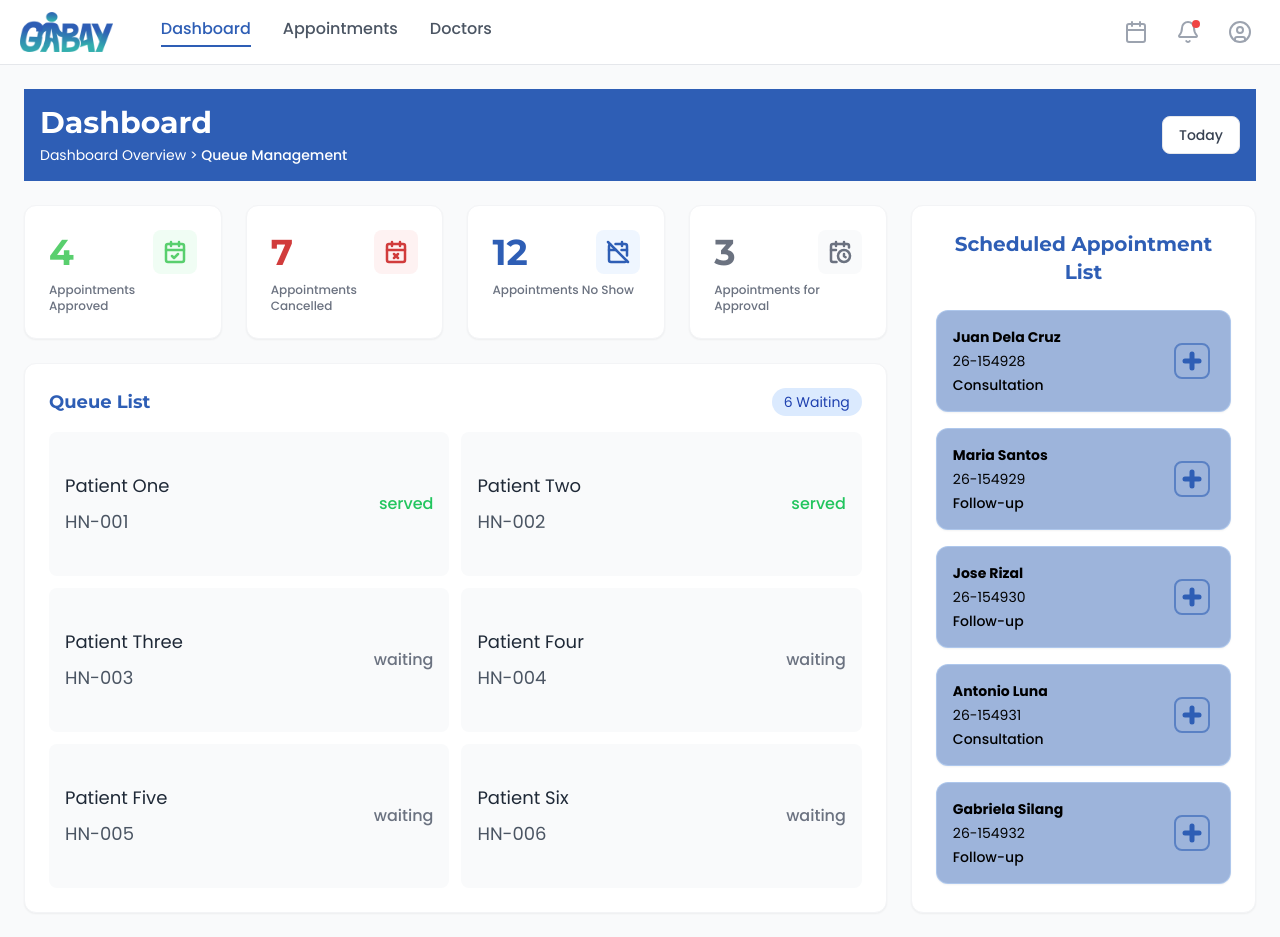
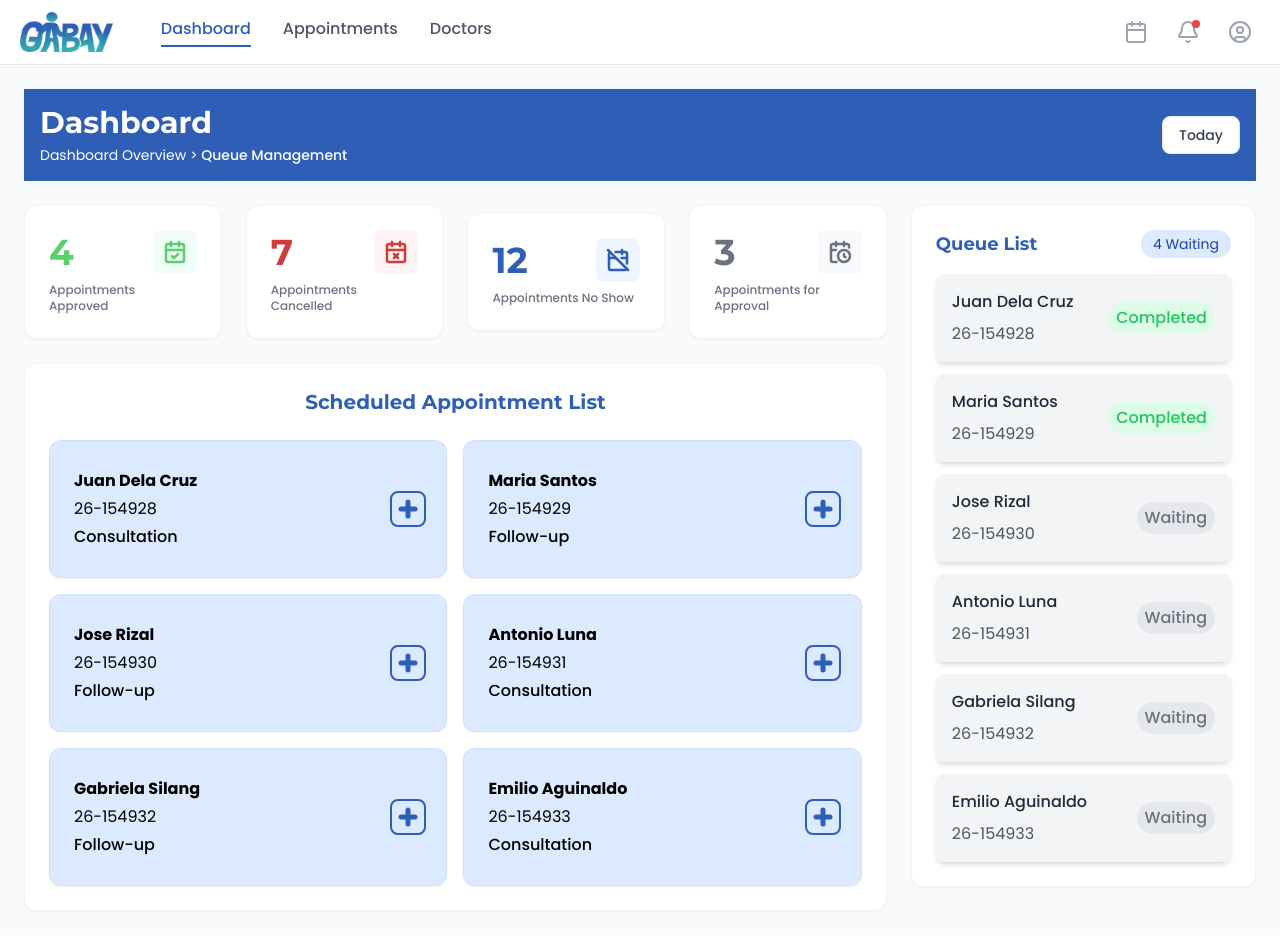
Before and after one commit to BiancaTelan/GABAY, a React (Vite) app in the folder frontend/: page /staff/dashboard in a window 1280 px wide. Built offline with nearby package versions, Linux system fonts and the light colour scheme.

Commit message:
added buttons and modals for staff dashboard

```diff
--- /dev/null
+++ b/frontend/src/components/ApptDetailsModal.jsx
@@ -0,0 +1,51 @@
+import Button from '../components/button';
+import { X } from 'lucide-react';
+
+export default function AppointmentDetailsModal({ isOpen, onClose, patient, onAddToQueue, onNoShow }) {
+  if (!isOpen) return null;
+
+  return (
+    <div className="fixed inset-0 bg-black/50 flex items-center justify-center z-50 p-4">
+      <div className="bg-white rounded-xl shadow-lg max-w-md w-full p-6">
+        <div className="relative mb-4">
+          <h3 className="font-montserrat text-2xl font-bold text-gabay-blue text-center">
+            Appointment Details
+          </h3>
+          <button
+            onClick={onClose}
+            className="absolute right-0 top-1/2 -translate-y-1/2 text-gray-400 hover:text-gray-600"
+          >
+            <X size={24} />
+          </button>
+        </div>
+        <div className="mb-6 space-y-2">
+          <p className="font-poppins text-center">
+            <span className="font-semibold">Hospital #:</span> {patient.hospitalNumber}
+          </p>
+          <p className="font-poppins text-center">
+            <span className="font-semibold">Patient Name:</span> {patient.name}
+          </p>
+          <p className="font-poppins text-center">
+            <span className="font-semibold">Reason:</span> {patient.reason}
+          </p>
+        </div>
+        <div className="flex gap-3">
+          <Button
+            variant="teal"
+            onClick={() => onAddToQueue(patient)}
+            className="flex-1 py-2 px-4"
+          >
+            ADD TO QUEUE
+          </Button>
+          <Button
+            variant="red"
+            onClick={() => onNoShow(patient)}
+            className="flex-1 py-2 px-4"
+          >
+            NO-SHOW
+          </Button>
+        </div>
+      </div>
+    </div>
+  );
+}
--- /dev/null
+++ b/frontend/src/components/QueueStatusModal.jsx
@@ -0,0 +1,42 @@
+import Button from '../components/button';
+import { X } from 'lucide-react';
+
+export default function QueueStatusModal({ isOpen, onClose, patient, onUpdate }) {
+  if (!isOpen) return null;
+
+  return (
+    <div className="fixed inset-0 bg-black/50 flex items-center justify-center z-50 p-4">
+      <div className="bg-white rounded-xl shadow-lg max-w-md w-full p-6">
+        <div className="relative mb-4">
+          <h3 className="font-montserrat text-2xl font-bold text-gabay-blue text-center">Update Status</h3>
+          <button onClick={onClose} className="absolute right-0 top-1/2 -translate-y-1/2 text-gray-400 hover:text-gray-600">
+            <X size={24} />
+          </button>
+        </div>
+        <div className="mb-6">
+          <p className="font-poppins text-center">
+            <span className="font-semibold text-md">Patient:</span> {patient.name}
+          </p>
+          <p className="font-poppins text-center">
+            <span className="font-semibold text-md">Hospital #:</span> {patient.hospitalNumber}
+          </p>
+        </div>
+        <div className="flex justify-center gap-3 ">
+          <Button
+            variant="teal"
+            onClick={() => onUpdate(patient, 'completed')}
+          >
+            COMPLETED
+          </Button>
+          <Button
+            variant="outline"
+            onClick={() => onUpdate(patient, 'serving')}
+            className="px-8 py-1.5 rounded-full border border-gabay-teal text-sm text-gabay-teal font-semibold hover:bg-teal-50 transition-all"
+          >
+            CURRENTLY SERVING
+          </Button>
+        </div>
+      </div>
+    </div>
+  );
+}
--- a/frontend/src/components/StatCard.jsx
+++ b/frontend/src/components/StatCard.jsx
@@ -15,12 +15,13 @@ export default function StatCard({
   value,
   icon: Icon,
   color = 'gray',
-  isSelected = false
+  isSelected = false,
+  onClick,
 }) {
   const styles = colorMap[color] || colorMap.gray;
 
-  return (
-    <div className={`bg-white p-6 rounded-xl shadow-sm border ${isSelected ? 'border-[#3B82F6] ring-2 ring-[#3B82F6]/20' : 'border-gray-100'}`}>
+  const cardContent = (
+    <div className={`bg-white p-6 rounded-xl shadow-sm border ${isSelected ? 'border-[#3B82F6] ring-2 ring-[#3B82F6]/20' : 'border-gray-100'} transition-all duration-200 ${onClick ? 'cursor-pointer hover:shadow-md' : ''}`}>
       <div className="flex items-center justify-between mb-2">
         {/* Data */}
         <h3 className={`font-montserrat text-4xl font-bold ${styles.text}`}>
@@ -39,4 +40,14 @@ export default function StatCard({
       </p>
     </div>
   );
+
+  if (onClick) {
+    return (
+      <button onClick={onClick} className="w-full text-left focus:outline-none">
+        {cardContent}
+      </button>
+    );
+  }
+
+  return cardContent;
 }
--- a/frontend/src/components/button.jsx
+++ b/frontend/src/components/button.jsx
@@ -12,7 +12,8 @@ export default function Button({
     solid: "bg-gabay-blue text-white px-5 py-2 text-sm font-medium hover:bg-gabay-navy transition-colors",
     outline: "border-2 border-gabay-blue text-gabay-blue px-5 py-2 text-sm font-medium bg-transparent hover:bg-blue-50 transition-colors",
     teal: "bg-gabay-teal rounded-full text-white text-base hover:bg-gabay-teal2 transition-colors",
-    blue: "bg-gabay-blue rounded-full text-white text-base hover:bg-gabay-navy transition-colors"
+    blue: "bg-gabay-blue rounded-full text-white text-base hover:bg-gabay-navy transition-colors",
+    red: "bg-red-600 rounded-full text-white hover:bg-red-700 focus:ring-red-500"
   };
 
   return (
--- a/frontend/src/pages/staff/StaffDashboard.jsx
+++ b/frontend/src/pages/staff/StaffDashboard.jsx
@@ -1,7 +1,19 @@
+// src/pages/staff/StaffDashboard.jsx
+import { useState } from 'react';
+import { useNavigate } from 'react-router-dom';
 import { CalendarCheck, CalendarX, CalendarOff, CalendarClock, Plus } from 'lucide-react';
 import StatCard from '../../components/StatCard';
+import QueueStatusModal from '../../components/QueueStatusModal';
+import AppointmentDetailsModal from '../../components/ApptDetailsModal';
 
 export default function StaffDashboard() {
+  const navigate = useNavigate();
+  const [modalOpen, setModalOpen] = useState(false);
+  const [selectedPatient, setSelectedPatient] = useState(null);
+
+  const [appointmentModalOpen, setAppointmentModalOpen] = useState(false);
+  const [selectedAppointment, setSelectedAppointment] = useState(null);
+
   const stats = {
     approved: 4,
     cancelled: 7,
@@ -14,20 +26,59 @@ export default function StaffDashboard() {
     { name: 'Maria Santos', hospitalNumber: '26-154929', reason: 'Follow-up' },
     { name: 'Jose Rizal', hospitalNumber: '26-154930', reason: 'Follow-up' },
     { name: 'Antonio Luna', hospitalNumber: '26-154931', reason: 'Consultation' },
-    { name: 'Gabriela Silang', hospitalNumber: '26-154932', reason: 'Follow-up' }
+    { name: 'Gabriela Silang', hospitalNumber: '26-154932', reason: 'Follow-up' },
+    { name: 'Emilio Aguinaldo', hospitalNumber: '26-154933', reason: 'Consultation' }
   ];
 
-  const queueList = [
-    { name: 'Patient One', hospitalNumber: 'HN-001', status: 'served' },
-    { name: 'Patient Two', hospitalNumber: 'HN-002', status: 'served' },
-    { name: 'Patient Three', hospitalNumber: 'HN-003', status: 'waiting' },
-    { name: 'Patient Four', hospitalNumber: 'HN-004', status: 'waiting' },
-    { name: 'Patient Five', hospitalNumber: 'HN-005', status: 'waiting' },
-    { name: 'Patient Six', hospitalNumber: 'HN-006', status: 'waiting' }
-  ];
+  const [queueList, setQueueList] = useState([
+    { name: 'Juan Dela Cruz', hospitalNumber: '26-154928', status: 'served' },
+    { name: 'Maria Santos', hospitalNumber: '26-154929', status: 'served' },
+    { name: 'Jose Rizal', hospitalNumber: '26-154930', status: 'waiting' },
+    { name: 'Antonio Luna', hospitalNumber: '26-154931', status: 'waiting' },
+    { name: 'Gabriela Silang', hospitalNumber: '26-154932', status: 'waiting' },
+    { name: 'Emilio Aguinaldo', hospitalNumber: '26-154933', status: 'waiting' }
+  ]);
+
+  const handleQueueItemClick = (patient) => {
+    setSelectedPatient(patient);
+    setModalOpen(true);
+  };
+
+  const handleStatusUpdate = (patient, newStatus) => {
+    setQueueList(prevList =>
+      prevList.map(item =>
+        item.hospitalNumber === patient.hospitalNumber
+          ? { ...item, status: newStatus }
+          : item
+      )
+    );
+    setModalOpen(false);
+    console.log(`Updated ${patient.name} to ${newStatus}`);
+  };
+
+  const handleAddToQueue = (patient) => {
+    console.log('Add to queue:', patient);
+    setAppointmentModalOpen(false);
+  };
+
+  const handleNoShow = (patient) => {
+    console.log('No-show:', patient);
+    setAppointmentModalOpen(false);
+  };
+
+  const getStatusBadge = (status) => {
+    if (status === 'served' || status === 'completed') {
+      return { text: 'Completed', className: 'text-green-500 bg-green-100' };
+    } else if (status === 'serving') {
+      return { text: 'Currently Serving', className: 'text-blue-600 bg-blue-100' };
+    } else {
+      return { text: 'Waiting', className: 'text-gray-500 bg-gray-200' };
+    }
+  };
 
   return (
     <div className="space-y-6">
+      {/* Header */}
       <div className="flex flex-col sm:flex-row sm:items-center justify-between gap-4 bg-gabay-blue px-4 py-4 mb-4">
         <div>
           <h1 className="font-montserrat text-3xl font-bold text-white">Dashboard</h1>
@@ -35,7 +86,6 @@ export default function StaffDashboard() {
             Dashboard Overview &gt; <span className="text-white font-medium">Queue Management</span>
           </p>
         </div>
-
         <div className="flex gap-4">
           <button className="px-4 py-2 bg-white border border-gray-200 text-gray-700 font-medium font-poppins text-sm rounded-lg hover:bg-gray-50 transition">
             Today
@@ -46,49 +96,36 @@ export default function StaffDashboard() {
       <div className="grid grid-cols-1 xl:grid-cols-[5fr_2fr] gap-6">
         {/* LEFT COLUMN */}
         <div className="space-y-6">
+          {/* Statistics Cards */}
           <div className="grid grid-cols-1 sm:grid-cols-4 gap-6">
-            <StatCard
-              title="Appointments Approved"
-              value={stats.approved}
-              icon={CalendarCheck}
-              color="green"
-            />
-            <StatCard
-              title="Appointments Cancelled"
-              value={stats.cancelled}
-              icon={CalendarX}
-              color="red"
-            />
-            <StatCard
-              title="Appointments No Show"
-              value={stats.noShow}
-              icon={CalendarOff}
-              color="blue"
-            />
-            <StatCard
-              title="Appointments for Approval"
-              value={stats.forApproval}
-              icon={CalendarClock}
-              color="gray"
-            />
+            <StatCard title="Appointments Approved" value={stats.approved} icon={CalendarCheck} color="green" onClick={() => navigate('/staff/approved-appointments')} />
+            <StatCard title="Appointments Cancelled" value={stats.cancelled} icon={CalendarX} color="red" onClick={() => navigate('/staff/cancelled-appointments')} />
+            <StatCard title="Appointments No Show" value={stats.noShow} icon={CalendarOff} color="blue" onClick={() => navigate('/staff/no-show-appointments')} />
+            <StatCard title="Appointments for Approval" value={stats.forApproval} icon={CalendarClock} color="gray" onClick={() => navigate('/staff/for-approval-appointments')} />
           </div>
 
-          {/* Queue List */}
+          {/* Scheduled Appointment List */}
           <div className="bg-white rounded-xl shadow-sm border border-gray-100 p-6">
-            <div className="flex justify-between items-center mb-4">
-              <h2 className="font-montserrat text-lg font-bold text-gabay-blue">Queue List</h2>
-              <span className="text-sm bg-blue-100 text-blue-800 px-3 py-1 rounded-full font-poppins">
-                {queueList.length} Waiting
-              </span>
+            <div className="text-center mb-6">
+              <h2 className="font-montserrat text-xl font-bold text-gabay-blue">Scheduled Appointment List</h2>
             </div>
-            <div className="grid grid-cols-1 sm:grid-cols-2 gap-3">
-              {queueList.map((item, idx) => (
-                <div key={idx} className="flex items-center justify-between py-10 px-4 bg-gray-50 rounded-lg">
-                  <div>
-                    <p className="font-poppins font=medium text-lg text-gray-800">{item.name}</p>
-                    <p className="font-poppins text-lg text-gray-600 mt-2">{item.hospitalNumber}</p>
+            <div className="grid grid-cols-1 sm:grid-cols-2 gap-4">
+              {patients.map((patient, idx) => (
+                <div key={idx} className="relative bg-blue-100 py-7 px-6 rounded-xl shadow-sm border border-blue-200/50">
+                  <div className="space-y-1">
+                    <h3 className="font-poppins font-bold text-md">{patient.name}</h3>
+                    <p className="font-poppins text-md">{patient.hospitalNumber}</p>
+                    <p className="font-poppins font-medium text-md mt-2">{patient.reason}</p>
                   </div>
-                  <span className={`font-poppins text-md font-medium ${ item.status === 'served' ? 'text-green-500' : 'text-gray-500'}`}> {item.status} </span>
+                  <button
+                    onClick={() => {
+                      setSelectedAppointment(patient);
+                      setAppointmentModalOpen(true);
+                    }}
+                    className="absolute right-5 top-1/2 -translate-y-1/2 bg-transparent border-2 border-gabay-blue rounded-lg p-1 hover:bg-gabay-blue/20 transition-colors"
+                  >
+                    <Plus size={24} className="text-gabay-blue" strokeWidth={5} />
+                  </button>
                 </div>
               ))}
             </div>
@@ -96,36 +133,59 @@ export default function StaffDashboard() {
         </div>
 
         {/* RIGHT COLUMN */}
-       <div className="bg-white rounded-xl shadow-sm border border-gray-100 p-6 max-w-md">
-        <div className="text-center mb-6">
-            <h2 className="font-montserrat text-xl font-bold text-gabay-blue">
-            Scheduled Appointment List
-            </h2>
-        </div>
-        <div className="flex flex-col gap-4">
-            {patients.map((patient, idx) => (
-            <div
-                key={idx}
-                className="relative bg-[#9db4db] py-4 px-4 rounded-xl shadow-sm border border-blue-200/50">
-                <div className="space-y-1">
-                <h3 className="font-poppins font-bold text-sm">
-                    {patient.name}
-                </h3>
-                <p className="font-poppins text-sm">
-                    {patient.hospitalNumber}
-                </p>
-                <p className="font-poppins font-medium text-sm mt-2">
-                    {patient.reason}
-                </p>
-                </div>
-                <button className="absolute right-5 top-1/2 -translate-y-1/2 bg-transparent border-2 border-[#5a81c4] rounded-lg p-1 hover:bg-white/20 transition-colors">
-                <Plus size={24} className="text-gabay-blue" strokeWidth={5} />
-                </button>
+        <div className="space-y-6">
+          {/* Queue List */}
+          <div className="bg-white rounded-xl shadow-sm border border-gray-100 p-6">
+            <div className="flex justify-between items-center mb-4">
+              <h2 className="font-montserrat text-lg font-bold text-gabay-blue">Queue List</h2>
+              <span className="text-sm bg-blue-100 text-blue-800 px-3 py-1 rounded-full font-poppins">
+                {queueList.filter(p => p.status === 'waiting' || p.status === 'serving').length} Waiting
+              </span>
             </div>
-            ))}
-        </div>
+            <div className="flex flex-col gap-3">
+              {queueList.map((item, idx) => {
+                const badge = getStatusBadge(item.status);
+                return (
+                  <div
+                    key={idx}
+                    onClick={() => handleQueueItemClick(item)}
+                    className="flex items-center justify-between py-4 px-4 shadow-md bg-gray-100 rounded-lg cursor-pointer hover:bg-gray-200 transition"
+                  >
+                    <div>
+                      <p className="font-poppins font-medium text-md text-gray-800">{item.name}</p>
+                      <p className="font-poppins text-md text-gray-600 mt-2">{item.hospitalNumber}</p>
+                    </div>
+                    <span className={`font-poppins text-md font-medium px-2 py-1 rounded-full ${badge.className}`}>
+                      {badge.text}
+                    </span>
+                  </div>
+                );
+              })}
+            </div>
+          </div>
         </div>
       </div>
+
+      {/* Queue Status Modal */}
+      {selectedPatient && (
+        <QueueStatusModal
+          isOpen={modalOpen}
+          onClose={() => setModalOpen(false)}
+          patient={selectedPatient}
+          onUpdate={handleStatusUpdate}
+        />
+      )}
+
+      {/* Appointment Details Modal */}
+      {selectedAppointment && (
+        <AppointmentDetailsModal
+          isOpen={appointmentModalOpen}
+          onClose={() => setAppointmentModalOpen(false)}
+          patient={selectedAppointment}
+          onAddToQueue={handleAddToQueue}
+          onNoShow={handleNoShow}
+        />
+      )}
     </div>
   );
 }
```
